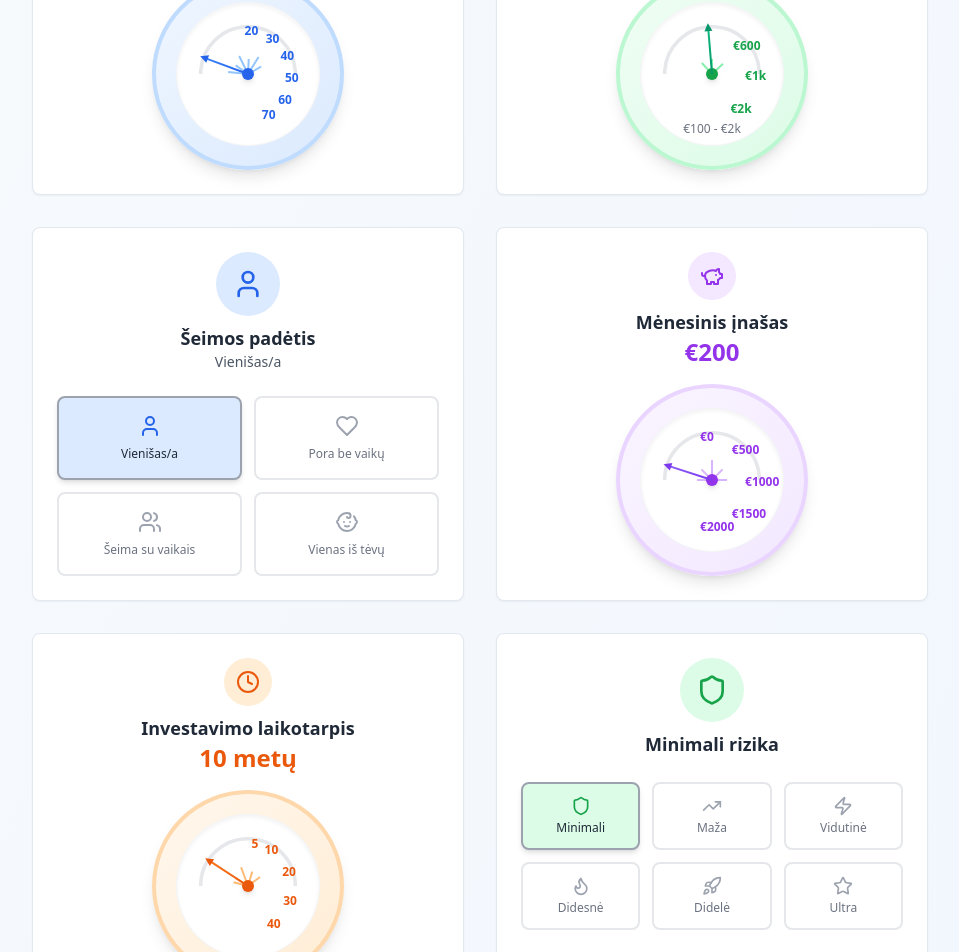
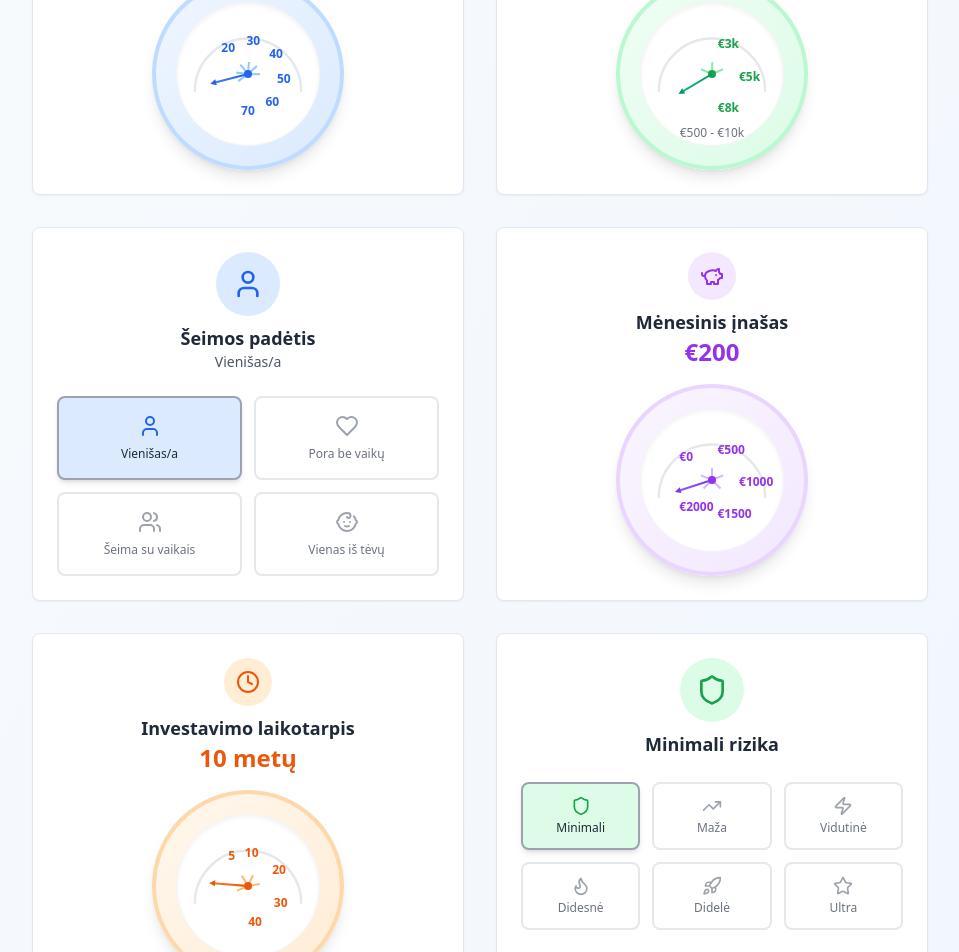
Before and after one commit to UpdatedG/web-investment-modeler, a React (Vite) app: page / in a window 1280 px wide. Shown: the part 440-1392 px from the top of the page, without its empty margins (160-1119 px from the left). Built offline with nearby package versions, Linux system fonts and the light colour scheme.

Commit message:
Fix: Improve dial control and arrow positioning
Improve dial controls to follow the mouse and fix arrow positioning.

```diff
--- a/src/components/AgeDial.tsx
+++ b/src/components/AgeDial.tsx
@@ -14,14 +14,15 @@ export const AgeDial: React.FC<AgeDialProps> = ({ value, onChange }) => {
   const minAge = 18;
   const maxAge = 80;
 
-  // Calculate angle based on age (180° range, starting from -90° to 90°)
+  // Calculate angle based on age (270° range, starting from -135° to 135°)
   const getAngleFromAge = (age: number) => {
     const normalizedAge = Math.max(0, Math.min(1, (age - minAge) / (maxAge - minAge)));
-    return normalizedAge * 180 - 90; // -90° to 90°
+    return normalizedAge * 270 - 135; // -135° to 135°
   };
 
   const getAgeFromAngle = (angle: number) => {
-    const normalizedAngle = Math.max(0, Math.min(1, (angle + 90) / 180));
+    // Normalize angle to 0-270 range
+    const normalizedAngle = Math.max(0, Math.min(270, angle + 135)) / 270;
     return Math.round(minAge + normalizedAngle * (maxAge - minAge));
   };
 
@@ -41,15 +42,15 @@ export const AgeDial: React.FC<AgeDialProps> = ({ value, onChange }) => {
     const deltaX = clientX - centerX;
     const deltaY = clientY - centerY;
 
-    // Calculate angle in degrees
+    // Calculate angle in degrees (-180 to 180)
     let angle = Math.atan2(deltaY, deltaX) * (180 / Math.PI);
 
-    // Normalize to our range (-90° to 90°)
-    if (angle > 90) angle = 90;
-    if (angle < -90) angle = -90;
+    // Convert to our dial range (-135° to 135°)
+    if (angle < -135) angle = -135;
+    if (angle > 135) angle = 135;
 
     const newAge = getAgeFromAngle(angle);
-    if (newAge !== value) {
+    if (newAge !== value && newAge >= minAge && newAge <= maxAge) {
       onChange(newAge);
     }
   };
@@ -97,9 +98,9 @@ export const AgeDial: React.FC<AgeDialProps> = ({ value, onChange }) => {
           {/* Arc background */}
           <svg className="absolute inset-0 w-full h-full" viewBox="0 0 120 120">
             <path
-              d="M 20 60 A 40 40 0 0 1 100 60"
+              d="M 15 75 A 45 45 0 1 1 105 75"
               stroke="#e5e7eb"
-              strokeWidth="3"
+              strokeWidth="2"
               fill="none"
             />
           </svg>
@@ -107,13 +108,12 @@ export const AgeDial: React.FC<AgeDialProps> = ({ value, onChange }) => {
           {/* Age markers */}
           {[20, 30, 40, 50, 60, 70].map((age) => {
             const markerAngle = getAngleFromAge(age);
-            const isQuarter = age % 20 === 0;
             return (
               <div
                 key={age}
                 className="absolute w-0.5 bg-blue-300 origin-bottom"
                 style={{
-                  height: isQuarter ? '20px' : '15px',
+                  height: '12px',
                   left: '50%',
                   bottom: '50%',
                   transform: `translateX(-50%) rotate(${markerAngle}deg)`,
@@ -126,7 +126,7 @@ export const AgeDial: React.FC<AgeDialProps> = ({ value, onChange }) => {
           {[20, 30, 40, 50, 60, 70].map((age) => {
             const markerAngle = getAngleFromAge(age);
             const radian = (markerAngle * Math.PI) / 180;
-            const radius = 45;
+            const radius = 35;
             const x = Math.cos(radian) * radius;
             const y = Math.sin(radian) * radius;
 
@@ -135,7 +135,7 @@ export const AgeDial: React.FC<AgeDialProps> = ({ value, onChange }) => {
                 key={`label-${age}`}
                 className="absolute text-xs font-bold text-blue-600"
                 style={{
-                  left: `calc(50% + ${x}px - 8px)`,
+                  left: `calc(50% + ${x}px - 6px)`,
                   top: `calc(50% + ${y}px - 6px)`,
                 }}
               >
@@ -145,14 +145,14 @@ export const AgeDial: React.FC<AgeDialProps> = ({ value, onChange }) => {
           })}
 
           {/* Center dot */}
-          <div className="absolute top-1/2 left-1/2 w-3 h-3 bg-blue-600 rounded-full transform -translate-x-1/2 -translate-y-1/2 z-10 shadow-md"></div>
+          <div className="absolute top-1/2 left-1/2 w-2 h-2 bg-blue-600 rounded-full transform -translate-x-1/2 -translate-y-1/2 z-10"></div>
 
           {/* Dial pointer with arrow */}
           <div
-            className="absolute origin-bottom z-20 transition-transform duration-75"
+            className="absolute origin-bottom z-20 transition-transform duration-100"
             style={{
               width: '2px',
-              height: '45px',
+              height: '35px',
               left: '50%',
               bottom: '50%',
               transform: `translateX(-50%) rotate(${currentAngle}deg)`,
@@ -161,13 +161,13 @@ export const AgeDial: React.FC<AgeDialProps> = ({ value, onChange }) => {
           >
             {/* Arrow tip */}
             <div
-              className="absolute -top-1.5 left-1/2 transform -translate-x-1/2"
+              className="absolute -top-1 left-1/2 transform -translate-x-1/2"
               style={{
                 width: '0',
                 height: '0',
-                borderLeft: '4px solid transparent',
-                borderRight: '4px solid transparent',
-                borderBottom: '8px solid #2563eb',
+                borderLeft: '3px solid transparent',
+                borderRight: '3px solid transparent',
+                borderBottom: '6px solid #2563eb',
               }}
             />
           </div>
--- a/src/components/InitialSumDial.tsx
+++ b/src/components/InitialSumDial.tsx
@@ -13,23 +13,23 @@ export const InitialSumDial: React.FC<InitialSumDialProps> = ({ value, onChange
 
   // Dynamic range based on current value
   const getDynamicRange = (currentValue: number) => {
-    if (currentValue <= 1000) return { min: 100, max: 2000, step: 50 };
-    if (currentValue <= 5000) return { min: 500, max: 10000, step: 100 };
-    if (currentValue <= 25000) return { min: 2000, max: 50000, step: 500 };
-    if (currentValue <= 100000) return { min: 10000, max: 200000, step: 1000 };
+    if (currentValue <= 2000) return { min: 500, max: 10000, step: 100 };
+    if (currentValue <= 10000) return { min: 2000, max: 50000, step: 500 };
+    if (currentValue <= 50000) return { min: 10000, max: 200000, step: 1000 };
     return { min: 50000, max: 500000, step: 5000 };
   };
 
   const range = getDynamicRange(value);
 
-  // Calculate angle based on sum (180° range, starting from -90° to 90°)
+  // Calculate angle based on sum (270° range, starting from -135° to 135°)
   const getAngleFromSum = (sum: number) => {
     const normalizedSum = Math.max(0, Math.min(1, (sum - range.min) / (range.max - range.min)));
-    return normalizedSum * 180 - 90; // -90° to 90°
+    return normalizedSum * 270 - 135; // -135° to 135°
   };
 
   const getSumFromAngle = (angle: number) => {
-    const normalizedAngle = Math.max(0, Math.min(1, (angle + 90) / 180));
+    // Normalize angle to 0-270 range
+    const normalizedAngle = Math.max(0, Math.min(270, angle + 135)) / 270;
     const rawSum = range.min + normalizedAngle * (range.max - range.min);
     return Math.round(rawSum / range.step) * range.step;
   };
@@ -50,12 +50,12 @@ export const InitialSumDial: React.FC<InitialSumDialProps> = ({ value, onChange
     const deltaX = clientX - centerX;
     const deltaY = clientY - centerY;
 
-    // Calculate angle in degrees
+    // Calculate angle in degrees (-180 to 180)
     let angle = Math.atan2(deltaY, deltaX) * (180 / Math.PI);
 
-    // Normalize to our range (-90° to 90°)
-    if (angle > 90) angle = 90;
-    if (angle < -90) angle = -90;
+    // Convert to our dial range (-135° to 135°)
+    if (angle < -135) angle = -135;
+    if (angle > 135) angle = 135;
 
     const newSum = getSumFromAngle(angle);
     if (newSum !== value) {
@@ -82,7 +82,7 @@ export const InitialSumDial: React.FC<InitialSumDialProps> = ({ value, onChange
   }, [isDragging]);
 
   const currentAngle = getAngleFromSum(value);
-  const formatSum = (sum: number) => sum >= 1000 ? `${(sum/1000).toFixed(0)}k` : sum.toString();
+  const formatSum = (sum: number) => sum >= 1000 ? `€${(sum/1000).toFixed(0)}k` : `€${sum}`;
 
   // Generate marker values based on current range
   const getMarkers = () => {
@@ -119,22 +119,22 @@ export const InitialSumDial: React.FC<InitialSumDialProps> = ({ value, onChange
           {/* Arc background */}
           <svg className="absolute inset-0 w-full h-full" viewBox="0 0 120 120">
             <path
-              d="M 20 60 A 40 40 0 0 1 100 60"
+              d="M 15 75 A 45 45 0 1 1 105 75"
               stroke="#e5e7eb"
-              strokeWidth="3"
+              strokeWidth="2"
               fill="none"
             />
           </svg>
 
           {/* Sum markers */}
-          {markers.map((sum, index) => {
+          {markers.map((sum) => {
             const markerAngle = getAngleFromSum(sum);
             return (
               <div
                 key={sum}
                 className="absolute w-0.5 bg-green-300 origin-bottom"
                 style={{
-                  height: '15px',
+                  height: '12px',
                   left: '50%',
                   bottom: '50%',
                   transform: `translateX(-50%) rotate(${markerAngle}deg)`,
@@ -147,7 +147,7 @@ export const InitialSumDial: React.FC<InitialSumDialProps> = ({ value, onChange
           {markers.map((sum) => {
             const markerAngle = getAngleFromSum(sum);
             const radian = (markerAngle * Math.PI) / 180;
-            const radius = 45;
+            const radius = 35;
             const x = Math.cos(radian) * radius;
             const y = Math.sin(radian) * radius;
 
@@ -156,29 +156,29 @@ export const InitialSumDial: React.FC<InitialSumDialProps> = ({ value, onChange
                 key={`label-${sum}`}
                 className="absolute text-xs font-bold text-green-600"
                 style={{
-                  left: `calc(50% + ${x}px - 12px)`,
+                  left: `calc(50% + ${x}px - 8px)`,
                   top: `calc(50% + ${y}px - 6px)`,
                 }}
               >
-                €{formatSum(sum)}
+                {formatSum(sum)}
               </div>
             );
           })}
 
           {/* Range indicators */}
-          <div className="absolute bottom-2 left-1/2 transform -translate-x-1/2 text-xs text-gray-500">
-            €{formatSum(range.min)} - €{formatSum(range.max)}
+          <div className="absolute bottom-1 left-1/2 transform -translate-x-1/2 text-xs text-gray-500">
+            {formatSum(range.min)} - {formatSum(range.max)}
           </div>
 
           {/* Center dot */}
-          <div className="absolute top-1/2 left-1/2 w-3 h-3 bg-green-600 rounded-full transform -translate-x-1/2 -translate-y-1/2 z-10 shadow-md"></div>
+          <div className="absolute top-1/2 left-1/2 w-2 h-2 bg-green-600 rounded-full transform -translate-x-1/2 -translate-y-1/2 z-10"></div>
 
           {/* Dial pointer with arrow */}
           <div
-            className="absolute origin-bottom z-20 transition-transform duration-75"
+            className="absolute origin-bottom z-20 transition-transform duration-100"
             style={{
               width: '2px',
-              height: '45px',
+              height: '35px',
               left: '50%',
               bottom: '50%',
               transform: `translateX(-50%) rotate(${currentAngle}deg)`,
@@ -187,13 +187,13 @@ export const InitialSumDial: React.FC<InitialSumDialProps> = ({ value, onChange
           >
             {/* Arrow tip */}
             <div
-              className="absolute -top-1.5 left-1/2 transform -translate-x-1/2"
+              className="absolute -top-1 left-1/2 transform -translate-x-1/2"
               style={{
                 width: '0',
                 height: '0',
-                borderLeft: '4px solid transparent',
-                borderRight: '4px solid transparent',
-                borderBottom: '8px solid #059669',
+                borderLeft: '3px solid transparent',
+                borderRight: '3px solid transparent',
+                borderBottom: '6px solid #059669',
               }}
             />
           </div>
--- a/src/components/MonthlyContributionDial.tsx
+++ b/src/components/MonthlyContributionDial.tsx
@@ -15,14 +15,15 @@ export const MonthlyContributionDial: React.FC<MonthlyContributionDialProps> = (
   const maxContribution = 2000;
   const step = 25;
 
-  // Calculate angle based on contribution (180° range, starting from -90° to 90°)
+  // Calculate angle based on contribution (270° range, starting from -135° to 135°)
   const getAngleFromContribution = (contribution: number) => {
     const normalizedContribution = Math.max(0, Math.min(1, (contribution - minContribution) / (maxContribution - minContribution)));
-    return normalizedContribution * 180 - 90; // -90° to 90°
+    return normalizedContribution * 270 - 135; // -135° to 135°
   };
 
   const getContributionFromAngle = (angle: number) => {
-    const normalizedAngle = Math.max(0, Math.min(1, (angle + 90) / 180));
+    // Normalize angle to 0-270 range
+    const normalizedAngle = Math.max(0, Math.min(270, angle + 135)) / 270;
     const rawContribution = minContribution + normalizedAngle * (maxContribution - minContribution);
     return Math.round(rawContribution / step) * step;
   };
@@ -43,12 +44,12 @@ export const MonthlyContributionDial: React.FC<MonthlyContributionDialProps> = (
     const deltaX = clientX - centerX;
     const deltaY = clientY - centerY;
 
-    // Calculate angle in degrees
+    // Calculate angle in degrees (-180 to 180)
     let angle = Math.atan2(deltaY, deltaX) * (180 / Math.PI);
 
-    // Normalize to our range (-90° to 90°)
-    if (angle > 90) angle = 90;
-    if (angle < -90) angle = -90;
+    // Convert to our dial range (-135° to 135°)
+    if (angle < -135) angle = -135;
+    if (angle > 135) angle = 135;
 
     const newContribution = getContributionFromAngle(angle);
     if (newContribution !== value) {
@@ -99,9 +100,9 @@ export const MonthlyContributionDial: React.FC<MonthlyContributionDialProps> = (
           {/* Arc background */}
           <svg className="absolute inset-0 w-full h-full" viewBox="0 0 120 120">
             <path
-              d="M 20 60 A 40 40 0 0 1 100 60"
+              d="M 15 75 A 45 45 0 1 1 105 75"
               stroke="#e5e7eb"
-              strokeWidth="3"
+              strokeWidth="2"
               fill="none"
             />
           </svg>
@@ -109,13 +110,12 @@ export const MonthlyContributionDial: React.FC<MonthlyContributionDialProps> = (
           {/* Contribution markers */}
           {[0, 500, 1000, 1500, 2000].map((contribution) => {
             const markerAngle = getAngleFromContribution(contribution);
-            const isQuarter = contribution === 1000;
             return (
               <div
                 key={contribution}
                 className="absolute w-0.5 bg-purple-300 origin-bottom"
                 style={{
-                  height: isQuarter ? '20px' : '15px',
+                  height: '12px',
                   left: '50%',
                   bottom: '50%',
                   transform: `translateX(-50%) rotate(${markerAngle}deg)`,
@@ -128,7 +128,7 @@ export const MonthlyContributionDial: React.FC<MonthlyContributionDialProps> = (
           {[0, 500, 1000, 1500, 2000].map((contribution) => {
             const markerAngle = getAngleFromContribution(contribution);
             const radian = (markerAngle * Math.PI) / 180;
-            const radius = 45;
+            const radius = 35;
             const x = Math.cos(radian) * radius;
             const y = Math.sin(radian) * radius;
 
@@ -137,7 +137,7 @@ export const MonthlyContributionDial: React.FC<MonthlyContributionDialProps> = (
                 key={`label-${contribution}`}
                 className="absolute text-xs font-bold text-purple-600"
                 style={{
-                  left: `calc(50% + ${x}px - 12px)`,
+                  left: `calc(50% + ${x}px - 8px)`,
                   top: `calc(50% + ${y}px - 6px)`,
                 }}
               >
@@ -147,14 +147,14 @@ export const MonthlyContributionDial: React.FC<MonthlyContributionDialProps> = (
           })}
 
           {/* Center dot */}
-          <div className="absolute top-1/2 left-1/2 w-3 h-3 bg-purple-600 rounded-full transform -translate-x-1/2 -translate-y-1/2 z-10 shadow-md"></div>
+          <div className="absolute top-1/2 left-1/2 w-2 h-2 bg-purple-600 rounded-full transform -translate-x-1/2 -translate-y-1/2 z-10"></div>
 
           {/* Dial pointer with arrow */}
           <div
-            className="absolute origin-bottom z-20 transition-transform duration-75"
+            className="absolute origin-bottom z-20 transition-transform duration-100"
             style={{
               width: '2px',
-              height: '45px',
+              height: '35px',
               left: '50%',
               bottom: '50%',
               transform: `translateX(-50%) rotate(${currentAngle}deg)`,
@@ -163,13 +163,13 @@ export const MonthlyContributionDial: React.FC<MonthlyContributionDialProps> = (
           >
             {/* Arrow tip */}
             <div
-              className="absolute -top-1.5 left-1/2 transform -translate-x-1/2"
+              className="absolute -top-1 left-1/2 transform -translate-x-1/2"
               style={{
                 width: '0',
                 height: '0',
-                borderLeft: '4px solid transparent',
-                borderRight: '4px solid transparent',
-                borderBottom: '8px solid #7c3aed',
+                borderLeft: '3px solid transparent',
+                borderRight: '3px solid transparent',
+                borderBottom: '6px solid #7c3aed',
               }}
             />
           </div>
--- a/src/components/TimeHorizonDial.tsx
+++ b/src/components/TimeHorizonDial.tsx
@@ -14,14 +14,15 @@ export const TimeHorizonDial: React.FC<TimeHorizonDialProps> = ({ value, onChang
   const minYears = 1;
   const maxYears = 50;
 
-  // Calculate angle based on years (180° range, starting from -90° to 90°)
+  // Calculate angle based on years (270° range, starting from -135° to 135°)
   const getAngleFromYears = (years: number) => {
     const normalizedYears = Math.max(0, Math.min(1, (years - minYears) / (maxYears - minYears)));
-    return normalizedYears * 180 - 90; // -90° to 90°
+    return normalizedYears * 270 - 135; // -135° to 135°
   };
 
   const getYearsFromAngle = (angle: number) => {
-    const normalizedAngle = Math.max(0, Math.min(1, (angle + 90) / 180));
+    // Normalize angle to 0-270 range
+    const normalizedAngle = Math.max(0, Math.min(270, angle + 135)) / 270;
     return Math.round(minYears + normalizedAngle * (maxYears - minYears));
   };
 
@@ -41,15 +42,15 @@ export const TimeHorizonDial: React.FC<TimeHorizonDialProps> = ({ value, onChang
     const deltaX = clientX - centerX;
     const deltaY = clientY - centerY;
 
-    // Calculate angle in degrees
+    // Calculate angle in degrees (-180 to 180)
     let angle = Math.atan2(deltaY, deltaX) * (180 / Math.PI);
 
-    // Normalize to our range (-90° to 90°)
-    if (angle > 90) angle = 90;
-    if (angle < -90) angle = -90;
+    // Convert to our dial range (-135° to 135°)
+    if (angle < -135) angle = -135;
+    if (angle > 135) angle = 135;
 
     const newYears = getYearsFromAngle(angle);
-    if (newYears !== value) {
+    if (newYears !== value && newYears >= minYears && newYears <= maxYears) {
       onChange(newYears);
     }
   };
@@ -97,9 +98,9 @@ export const TimeHorizonDial: React.FC<TimeHorizonDialProps> = ({ value, onChang
           {/* Arc background */}
           <svg className="absolute inset-0 w-full h-full" viewBox="0 0 120 120">
             <path
-              d="M 20 60 A 40 40 0 0 1 100 60"
+              d="M 15 75 A 45 45 0 1 1 105 75"
               stroke="#e5e7eb"
-              strokeWidth="3"
+              strokeWidth="2"
               fill="none"
             />
           </svg>
@@ -107,13 +108,12 @@ export const TimeHorizonDial: React.FC<TimeHorizonDialProps> = ({ value, onChang
           {/* Year markers */}
           {[5, 10, 20, 30, 40].map((years) => {
             const markerAngle = getAngleFromYears(years);
-            const isQuarter = years === 20;
             return (
               <div
                 key={years}
                 className="absolute w-0.5 bg-orange-300 origin-bottom"
                 style={{
-                  height: isQuarter ? '20px' : '15px',
+                  height: '12px',
                   left: '50%',
                   bottom: '50%',
                   transform: `translateX(-50%) rotate(${markerAngle}deg)`,
@@ -126,7 +126,7 @@ export const TimeHorizonDial: React.FC<TimeHorizonDialProps> = ({ value, onChang
           {[5, 10, 20, 30, 40].map((years) => {
             const markerAngle = getAngleFromYears(years);
             const radian = (markerAngle * Math.PI) / 180;
-            const radius = 45;
+            const radius = 35;
             const x = Math.cos(radian) * radius;
             const y = Math.sin(radian) * radius;
 
@@ -135,7 +135,7 @@ export const TimeHorizonDial: React.FC<TimeHorizonDialProps> = ({ value, onChang
                 key={`label-${years}`}
                 className="absolute text-xs font-bold text-orange-600"
                 style={{
-                  left: `calc(50% + ${x}px - 8px)`,
+                  left: `calc(50% + ${x}px - 6px)`,
                   top: `calc(50% + ${y}px - 6px)`,
                 }}
               >
@@ -145,14 +145,14 @@ export const TimeHorizonDial: React.FC<TimeHorizonDialProps> = ({ value, onChang
           })}
 
           {/* Center dot */}
-          <div className="absolute top-1/2 left-1/2 w-3 h-3 bg-orange-600 rounded-full transform -translate-x-1/2 -translate-y-1/2 z-10 shadow-md"></div>
+          <div className="absolute top-1/2 left-1/2 w-2 h-2 bg-orange-600 rounded-full transform -translate-x-1/2 -translate-y-1/2 z-10"></div>
 
           {/* Dial pointer with arrow */}
           <div
-            className="absolute origin-bottom z-20 transition-transform duration-75"
+            className="absolute origin-bottom z-20 transition-transform duration-100"
             style={{
               width: '2px',
-              height: '45px',
+              height: '35px',
               left: '50%',
               bottom: '50%',
               transform: `translateX(-50%) rotate(${currentAngle}deg)`,
@@ -161,13 +161,13 @@ export const TimeHorizonDial: React.FC<TimeHorizonDialProps> = ({ value, onChang
           >
             {/* Arrow tip */}
             <div
-              className="absolute -top-1.5 left-1/2 transform -translate-x-1/2"
+              className="absolute -top-1 left-1/2 transform -translate-x-1/2"
               style={{
                 width: '0',
                 height: '0',
-                borderLeft: '4px solid transparent',
-                borderRight: '4px solid transparent',
-                borderBottom: '8px solid #ea580c',
+                borderLeft: '3px solid transparent',
+                borderRight: '3px solid transparent',
+                borderBottom: '6px solid #ea580c',
               }}
             />
           </div>
```
